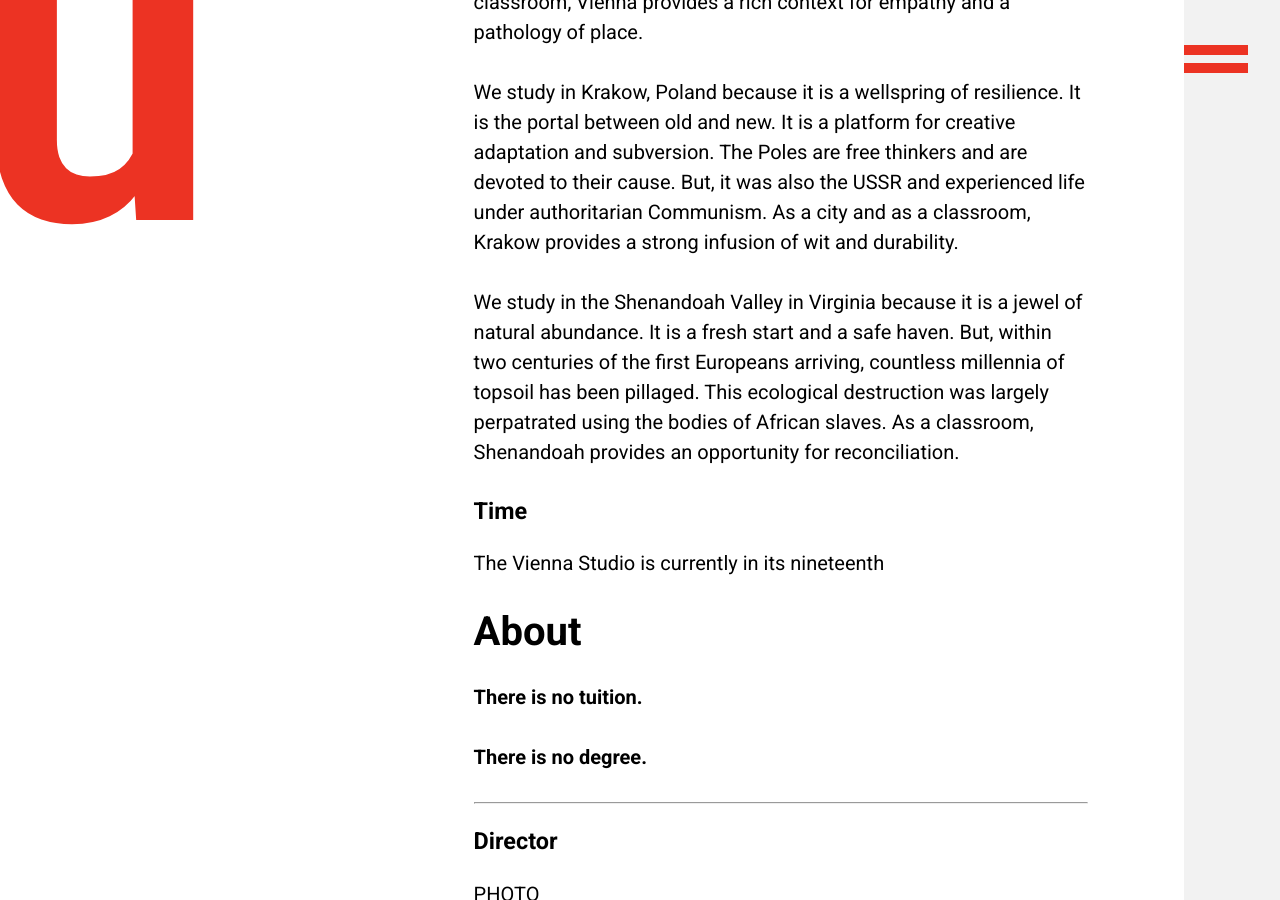
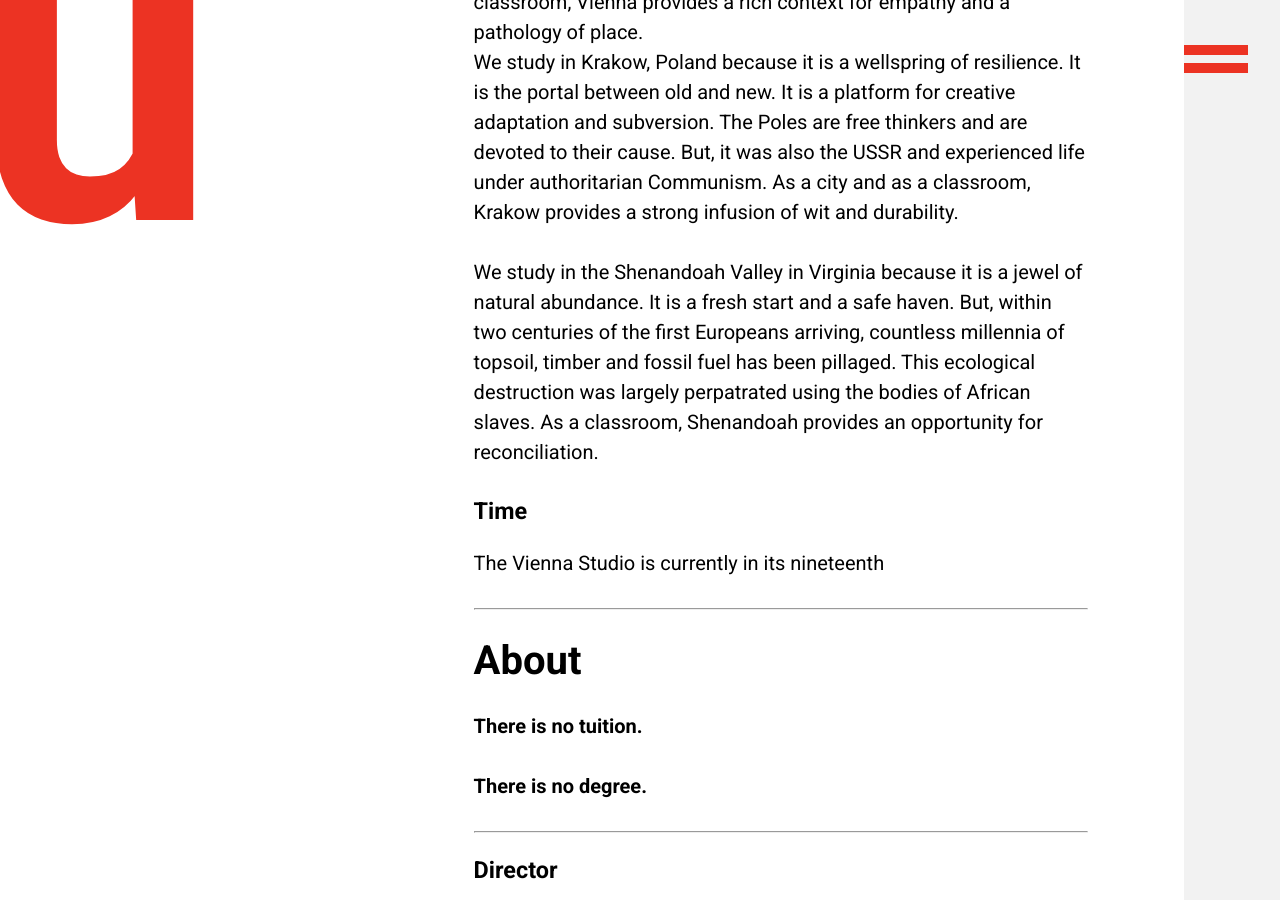
Before and after one commit to umbauschool/umbauschool.github.io, a Jekyll site: the page built from index.md, in a window 1280 px wide and 900 px high, scrolled down 3223 px. Built offline with Jekyll 4.4.1, drawn with Linux system fonts in a browser that asks for light colours; some of the changed lines change nothing that is shown; some of the changed text lies outside the part shown.

Commit message:
Update index.md

```diff
--- a/index.md
+++ b/index.md
@@ -61,15 +61,15 @@
 Umbau manifests in studios, which we understand as places of learning. We believe that radical, sustainable change can best be explored in places of abiding contradiction. In other words: healing is best understood with proximity to wounds. Lightness can only be percieved alongside darkness.
 
 We study in Vienna, Austria because it is a locus of western civilization. It is the portal between east and west and the vibrant exchnge of cultures. It is the birthplace of modern economic thought and the heights of European culture. But, it was also the Third Reich and actively participated in the Holocaust. As a city and as a classroom, Vienna provides a rich context for empathy and a pathology of place.
-
 We study in Krakow, Poland because it is a wellspring of resilience. It is the portal between old and new. It is a platform for creative adaptation and subversion. The Poles are free thinkers and are devoted to their cause. But, it was also the USSR and experienced life under authoritarian Communism. As a city and as a classroom, Krakow provides a strong infusion of wit and durability.
 
-We study in the Shenandoah Valley in Virginia because it is a jewel of natural abundance. It is a fresh start and a safe haven. But, within two centuries of the first Europeans arriving, countless millennia of topsoil has been pillaged. This ecological destruction was largely perpatrated using the bodies of African slaves. As a classroom, Shenandoah provides an opportunity for reconciliation.
-
-
+We study in the Shenandoah Valley in Virginia because it is a jewel of natural abundance. It is a fresh start and a safe haven. But, within two centuries of the first Europeans arriving, countless millennia of topsoil, timber and fossil fuel has been pillaged. This ecological destruction was largely perpatrated using the bodies of African slaves. As a classroom, Shenandoah provides an opportunity for reconciliation.
 
 ### Time
 The Vienna Studio is currently in its nineteenth
+
+***
+
 # About
 
 **There is no tuition.**
@@ -93,7 +93,7 @@
 ### Sustainers
 Umbau School operations are 100% funded through generous financial support from the following.
 
-Name
+Names
 
 ***
 
@@ -101,15 +101,15 @@
 Umbau School students receive cost-free courses and workshops thanks to our network of devoted patrons.
 [Become a patron](#)
 
-Name
+Names
 
 ***
 
-### Patrons
+### Donors
 Umbau School students receive cost-free courses and workshops thanks to our network of devoted patrons.
 [Become a patron](#)
 
-Name
+Names
 
 ***
 
```
